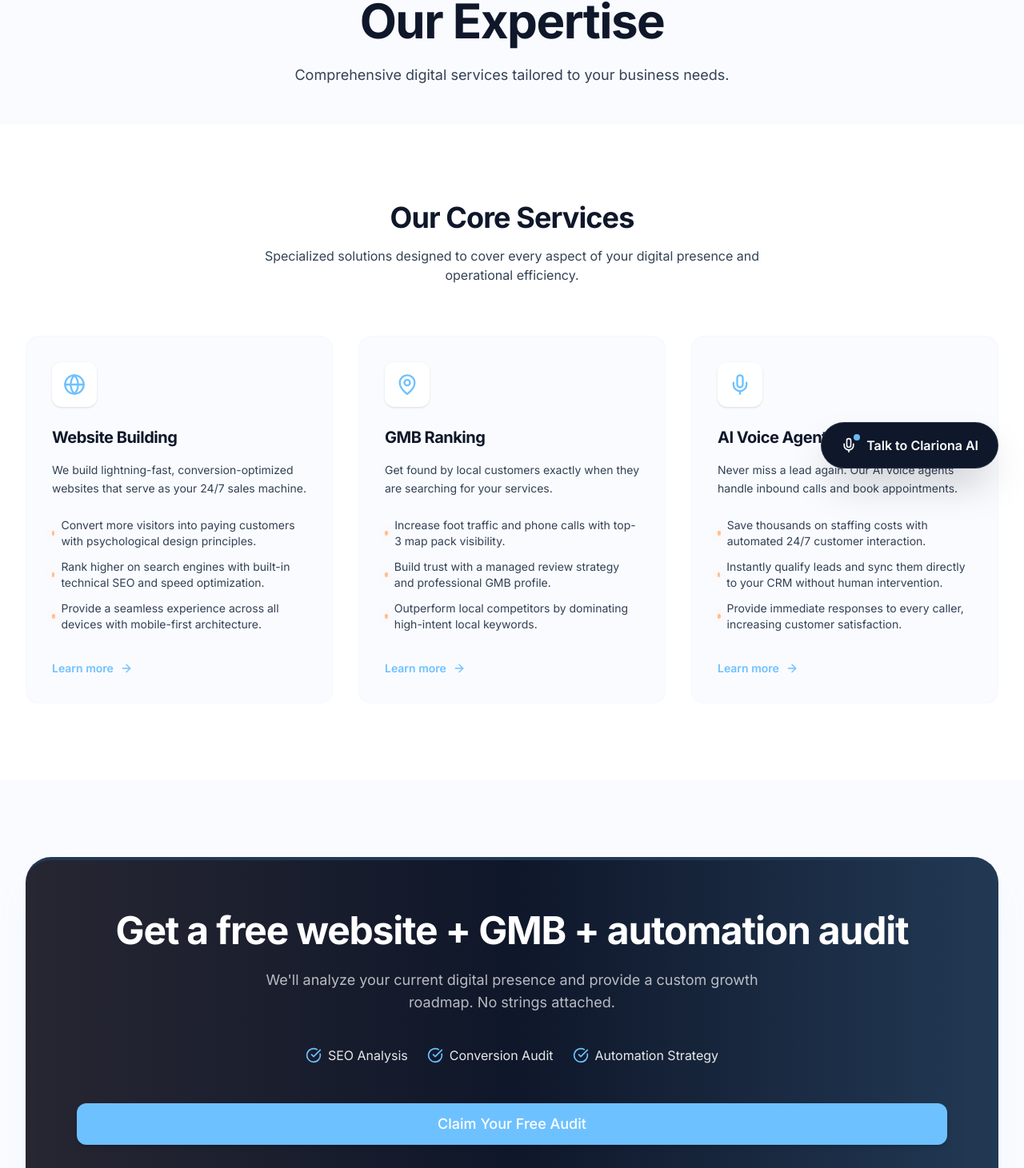
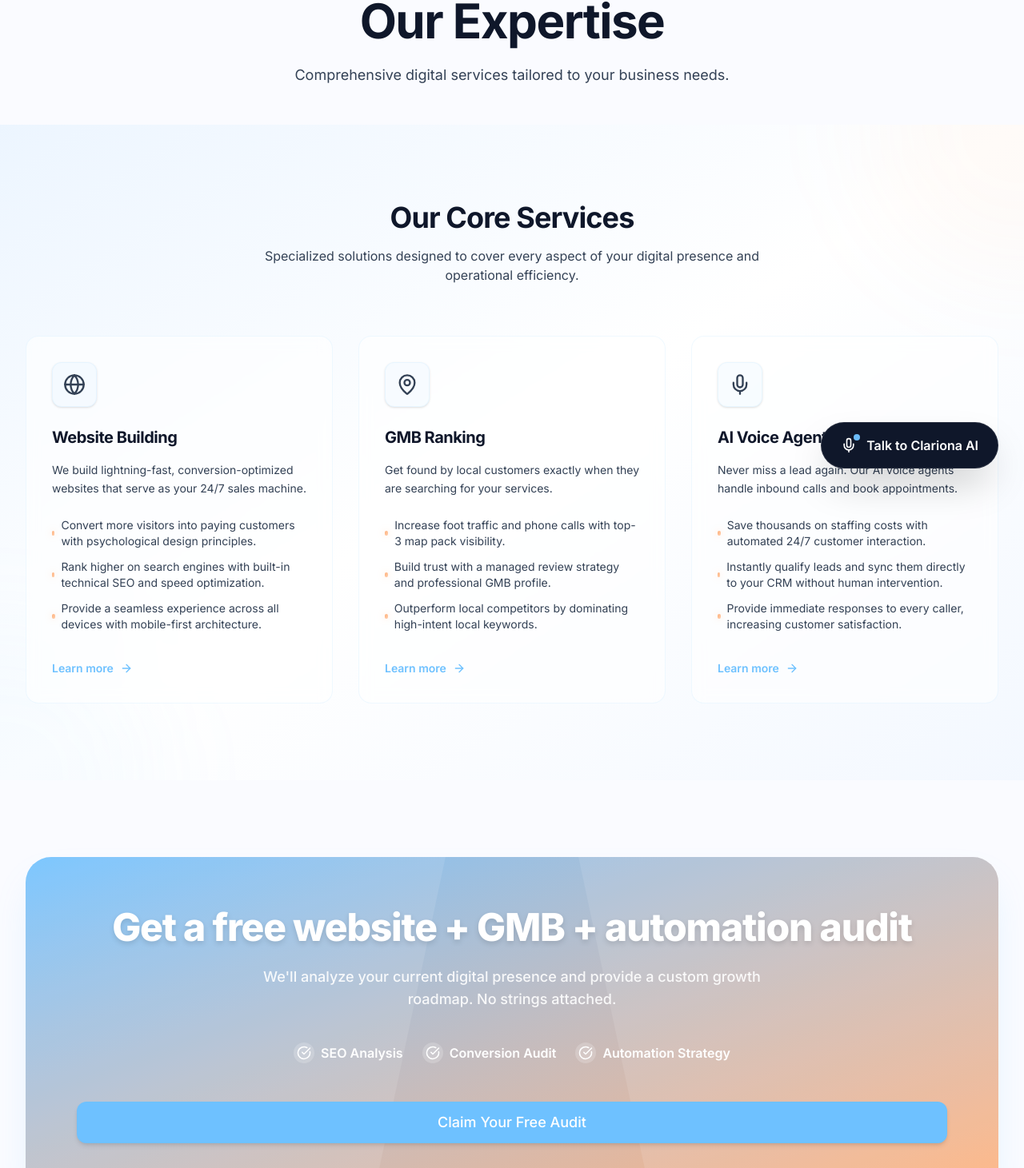
Before and after one commit to clarionaofficial/clariona-ai, a React (Vite) app: page /services in a window 1280 px wide. Shown: the part 182-1643 px from the top of the page at 80% size. Built offline with nearby package versions, Linux system fonts and the light colour scheme.

Commit message:
feat: transform website to vibrant brand-colored theme

```diff
--- a/src/components/sections/AuditCTA.tsx
+++ b/src/components/sections/AuditCTA.tsx
@@ -10,10 +10,10 @@ export const AuditCTA = () => {
   return (
     <section className="py-24">
       <div className="max-w-7xl mx-auto px-4 sm:px-6 lg:px-8">
-        <div className="relative rounded-[32px] overflow-hidden bg-brand-heading p-8 md:p-16 text-center border-t-4 border-brand-blue/20 shadow-2xl shadow-brand-blue/10">
+        <div className="relative rounded-[32px] overflow-hidden bg-linear-to-br from-brand-blue to-brand-orange p-8 md:p-16 text-center shadow-2xl shadow-brand-blue/20">
           {/* Background decoration */}
-          <div className="absolute top-0 right-0 w-1/2 h-full bg-linear-to-l from-brand-blue/20 to-transparent pointer-events-none" />
-          <div className="absolute bottom-0 left-0 w-1/2 h-full bg-linear-to-r from-brand-orange/10 to-transparent pointer-events-none" />
+          <div className="absolute top-0 right-0 w-1/2 h-full bg-white/10 pointer-events-none skew-x-12 translate-x-32" />
+          <div className="absolute bottom-0 left-0 w-1/2 h-full bg-white/10 pointer-events-none -skew-x-12 -translate-x-32" />
 
           <motion.div
             initial={{ opacity: 0, scale: 0.95 }}
@@ -21,24 +21,24 @@ export const AuditCTA = () => {
             viewport={{ once: true }}
             className="relative z-10"
           >
-            <h2 className="text-3xl md:text-5xl font-bold text-white mb-6">
+            <h2 className="text-3xl md:text-5xl font-extrabold text-white mb-6 drop-shadow-md">
               {t('audit.title')}
             </h2>
-            <p className="text-white/70 max-w-2xl mx-auto mb-10 text-lg">
+            <p className="text-white max-w-2xl mx-auto mb-10 text-lg font-medium opacity-90">
               {t('audit.subtitle')}
             </p>
 
             <div className="flex flex-wrap justify-center gap-6 mb-12">
-              <div className="flex items-center gap-2 text-white/90">
-                <CheckCircle size={20} className="text-brand-blue" />
+              <div className="flex items-center gap-2 text-white font-semibold">
+                <div className="bg-white/20 p-1 rounded-full"><CheckCircle size={18} className="text-white" /></div>
                 <span>{t('audit.feature1')}</span>
               </div>
-              <div className="flex items-center gap-2 text-white/90">
-                <CheckCircle size={20} className="text-brand-blue" />
+              <div className="flex items-center gap-2 text-white font-semibold">
+                <div className="bg-white/20 p-1 rounded-full"><CheckCircle size={18} className="text-white" /></div>
                 <span>{t('audit.feature2')}</span>
               </div>
-              <div className="flex items-center gap-2 text-white/90">
-                <CheckCircle size={20} className="text-brand-blue" />
+              <div className="flex items-center gap-2 text-white font-semibold">
+                <div className="bg-white/20 p-1 rounded-full"><CheckCircle size={18} className="text-white" /></div>
                 <span>{t('audit.feature3')}</span>
               </div>
             </div>
--- a/src/components/sections/Hero.tsx
+++ b/src/components/sections/Hero.tsx
@@ -22,9 +22,10 @@ export const Hero = () => {
   return (
     <section className="relative pt-20 pb-32 overflow-hidden">
       {/* Background Accents */}
-      <div className="absolute top-0 left-1/2 -translate-x-1/2 w-full max-w-7xl h-full -z-10 opacity-30">
-        <div className="absolute top-[-10%] left-[-10%] w-[500px] h-[500px] bg-brand-blue/20 rounded-full blur-[120px]" />
-        <div className="absolute bottom-[10%] right-[-5%] w-[400px] h-[400px] bg-brand-orange/20 rounded-full blur-[100px]" />
+      <div className="absolute top-0 left-1/2 -translate-x-1/2 w-full max-w-7xl h-full -z-10 opacity-50">
+        <div className="absolute top-[-20%] left-[-20%] w-[600px] h-[600px] bg-brand-blue/30 rounded-full blur-[140px]" />
+        <div className="absolute bottom-[0%] right-[-10%] w-[500px] h-[500px] bg-brand-orange/30 rounded-full blur-[120px]" />
+        <div className="absolute top-[30%] left-[60%] w-[300px] h-[300px] bg-brand-blue/20 rounded-full blur-[100px]" />
       </div>
 
       <div className="max-w-7xl mx-auto px-4 sm:px-6 lg:px-8">
@@ -45,7 +46,7 @@ export const Hero = () => {
               initial={{ opacity: 0, y: 20 }}
               animate={{ opacity: 1, y: 0 }}
               transition={{ duration: 0.6, delay: 0.1 }}
-              className="text-3xl md:text-5xl lg:text-6xl font-bold text-brand-heading mb-8 tracking-tight leading-[1.1]"
+              className="text-3xl md:text-5xl lg:text-6xl font-bold text-brand-heading mb-8 tracking-tight leading-[1.1] drop-shadow-[0_0_30px_rgba(110,193,255,0.2)]"
             >
               {t('hero.title')}
             </motion.h1>
--- a/src/components/sections/HowWeWork.tsx
+++ b/src/components/sections/HowWeWork.tsx
@@ -8,7 +8,7 @@ export const HowWeWork = () => {
   const steps = getProcessSteps(t);
 
   return (
-    <section className="py-24 bg-brand-bg relative overflow-hidden">
+    <section className="py-24 vibrant-bg-orange relative overflow-hidden">
       <div className="max-w-7xl mx-auto px-4 sm:px-6 lg:px-8">
         <div className="text-center mb-20">
           <h2 className="text-3xl md:text-4xl font-bold text-brand-heading mb-4">
@@ -21,7 +21,7 @@ export const HowWeWork = () => {
 
         <div className="relative">
           {/* Connector Line */}
-          <div className="absolute top-1/2 left-0 w-full h-0.5 bg-linear-to-r from-brand-blue/20 via-brand-orange/20 to-brand-blue/20 -translate-y-1/2 hidden lg:block" />
+          <div className="absolute top-1/2 left-0 w-full h-1 bg-linear-to-r from-brand-blue/40 via-brand-orange/40 to-brand-blue/40 -translate-y-1/2 hidden lg:block" />
 
           <div className="grid grid-cols-1 md:grid-cols-3 lg:grid-cols-5 gap-12 lg:gap-8">
             {steps.map((step: any, index: number) => (
@@ -33,8 +33,8 @@ export const HowWeWork = () => {
                 transition={{ duration: 0.5, delay: index * 0.1 }}
                 className="relative flex flex-col items-center text-center group"
               >
-                <div className="relative w-16 h-16 rounded-full bg-white border-2 border-brand-blue/20 flex items-center justify-center text-brand-blue font-bold text-xl mb-6 z-10 group-hover:border-brand-blue group-hover:bg-brand-blue group-hover:text-white transition-all shadow-sm">
-                  <div className="absolute inset-0 rounded-full border border-brand-blue/20 animate-ping group-hover:hidden" />
+                <div className="relative w-16 h-16 rounded-full bg-brand-blue text-white border-2 border-white shadow-lg flex items-center justify-center font-bold text-xl mb-6 z-10 group-hover:scale-110 transition-all">
+                  <div className="absolute inset-0 rounded-full border-2 border-brand-blue/50 animate-ping group-hover:hidden" />
                   0{index + 1}
                 </div>
                 <h3 className="text-lg font-bold text-brand-heading mb-3">{step.title}</h3>
--- a/src/components/sections/ServicesOverview.tsx
+++ b/src/components/sections/ServicesOverview.tsx
@@ -16,7 +16,9 @@ export const ServicesOverview = () => {
   const services = getServices(t);
 
   return (
-    <section className="py-24 bg-white">
+    <section className="py-24 vibrant-bg-blue relative overflow-hidden">
+      <div className="absolute top-0 right-0 w-96 h-96 bg-brand-orange/5 rounded-full blur-3xl -translate-y-1/2 translate-x-1/2" />
+      <div className="absolute bottom-0 left-0 w-96 h-96 bg-brand-blue/5 rounded-full blur-3xl translate-y-1/2 -translate-x-1/2" />
       <div className="max-w-7xl mx-auto px-4 sm:px-6 lg:px-8">
         <div className="text-center mb-16">
           <h2 className="text-3xl md:text-4xl font-bold text-brand-heading mb-4">
@@ -37,10 +39,10 @@ export const ServicesOverview = () => {
                 whileInView={{ opacity: 1, y: 0 }}
                 viewport={{ once: true }}
                 transition={{ duration: 0.5, delay: index * 0.1 }}
-                className="group p-8 rounded-2xl bg-brand-bg border border-brand-blue/5 hover:border-brand-blue/20 transition-all hover:shadow-xl hover:-translate-y-1 hover:bg-brand-blue/[0.02]"
+                className="group p-8 rounded-2xl bg-white/60 backdrop-blur-sm border border-brand-blue/10 hover:border-brand-blue/30 transition-all hover:shadow-2xl hover:-translate-y-2 hover:bg-white"
               >
-                <div className="w-14 h-14 rounded-xl bg-white flex items-center justify-center mb-6 shadow-sm group-hover:scale-110 transition-transform">
-                  <Icon className="text-brand-blue" size={28} />
+                <div className="w-14 h-14 rounded-xl bg-brand-blue/5 border border-brand-blue/10 flex items-center justify-center mb-6 shadow-sm group-hover:scale-110 group-hover:bg-brand-blue group-hover:text-white transition-all">
+                  <Icon className="group-hover:text-white transition-colors" size={28} />
                 </div>
                 <h3 className="text-xl font-bold text-brand-heading mb-4">{service.title}</h3>
                 <p className="text-brand-body text-sm mb-6 leading-relaxed">
--- a/src/index.css
+++ b/src/index.css
@@ -65,6 +65,22 @@
   @apply bg-clip-text text-transparent bg-linear-to-r from-brand-blue to-brand-orange;
 }
 
+.vibrant-bg-blue {
+  @apply bg-linear-to-br from-brand-blue/10 via-white to-brand-blue/5;
+}
+
+.vibrant-bg-orange {
+  @apply bg-linear-to-br from-brand-orange/10 via-white to-brand-orange/5;
+}
+
+.brand-glass-blue {
+  @apply bg-brand-blue/10 backdrop-blur-lg border border-brand-blue/20 shadow-xl shadow-brand-blue/10;
+}
+
+.brand-glass-orange {
+  @apply bg-brand-orange/10 backdrop-blur-lg border border-brand-orange/20 shadow-xl shadow-brand-orange/10;
+}
+
 .btn-primary {
   @apply px-6 py-3 bg-brand-blue hover:bg-brand-blue/90 text-white rounded-xl font-medium transition-all shadow-md hover:shadow-lg active:scale-95 flex items-center justify-center gap-2;
 }
```
